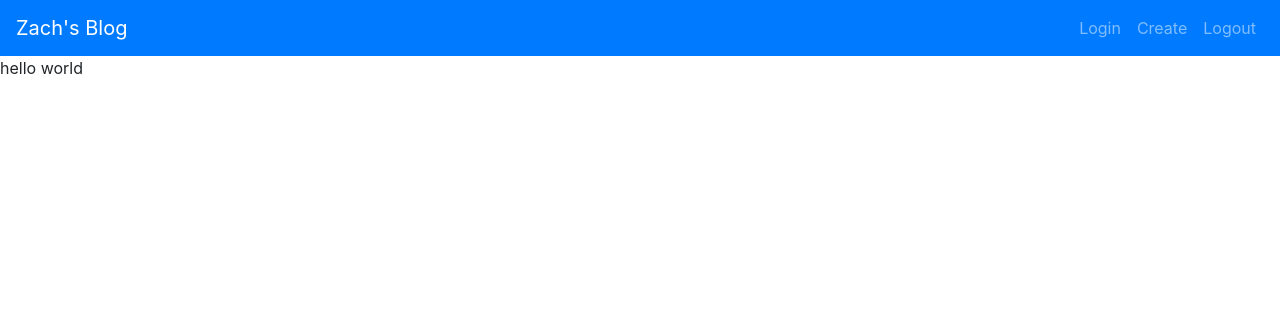
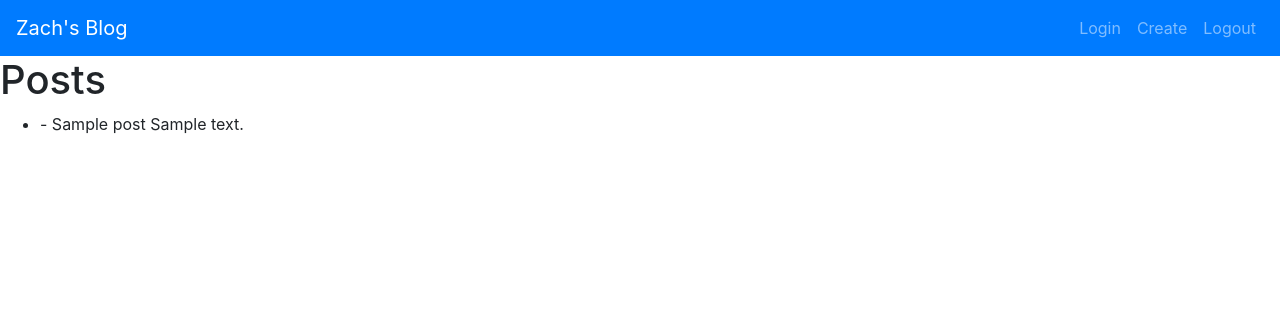
Before and after one commit to ztaylor2/django-blog, a Django app: page / in a window 1280 px wide. Shown: the top 316 px of the page. Run offline with Django 3.2, Linux system fonts and the light colour scheme; tables that the repository leaves empty hold one stand-in row (values such as "Sample post"); some libraries are stand-ins or nearby versions.

Commit message:
home page is displaying blog posts.

```diff
--- a/blog/blog/templates/blog/home.html
+++ b/blog/blog/templates/blog/home.html
@@ -2,6 +2,16 @@
 
 {% block body %}
 
-    hello world
+    <h1>Posts</h1>
+    <ul>
+        {% for post in object_list %}
+            <li>
+                {{ post.date_published|date }} - {{ post.title }}
+                {{ post.body }}
+            </li>
+        {% empty %}
+            <li>No posts yet.</li>
+        {% endfor %}
+    </ul>
 
 {% endblock %}
--- a/blog/blog/views.py
+++ b/blog/blog/views.py
@@ -1,8 +1,15 @@
 """Views for blog app."""
-from django.views.generic import TemplateView
+from django.views.generic import ListView
+from posts.models import Post
 
 
-class HomeView(TemplateView):
+class HomeView(ListView):
     """Home page view."""
 
     template_name = 'blog/home.html'
+    model = Post
+
+    def get_context_data(self, **kwargs):
+        """Get data from post model."""
+        context = super().get_context_data(**kwargs)
+        return context
```
